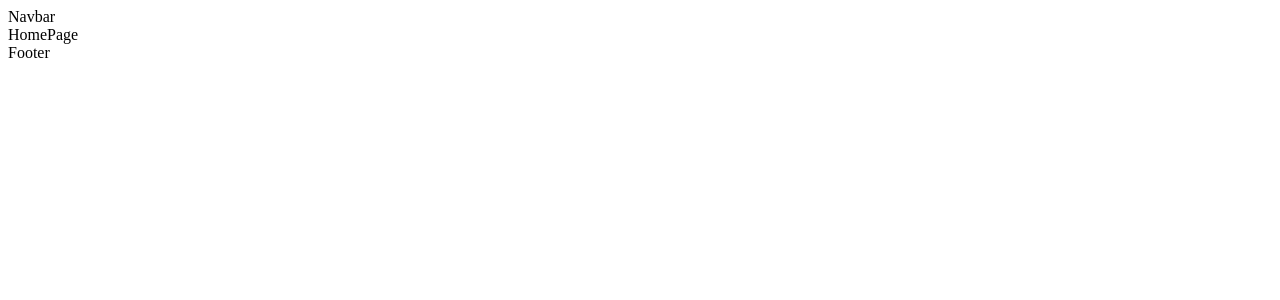
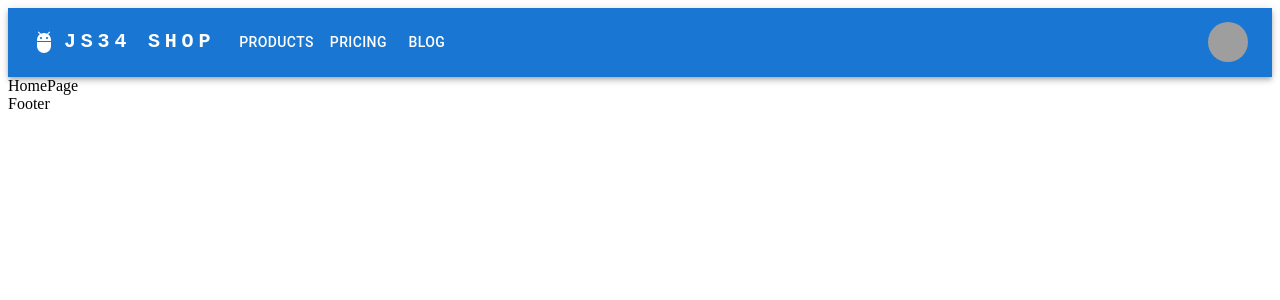
Before and after one commit to Alex-prog814/project_with_mentor-js34, a React (Create React App) app: page / in a window 1280 px wide. Shown: the top 300 px of the page. Built offline with nearby package versions, Linux system fonts and the light colour scheme; grey boxes are pictures that could not be loaded.

Commit message:
Add store/slice files

```diff
--- a/src/components/Navbar.jsx
+++ b/src/components/Navbar.jsx
@@ -1,9 +1,184 @@
-import React from 'react'
+import * as React from 'react';
+import AppBar from '@mui/material/AppBar';
+import Box from '@mui/material/Box';
+import Toolbar from '@mui/material/Toolbar';
+import IconButton from '@mui/material/IconButton';
+import Typography from '@mui/material/Typography';
+import Menu from '@mui/material/Menu';
+import MenuIcon from '@mui/icons-material/Menu';
+import Container from '@mui/material/Container';
+import Avatar from '@mui/material/Avatar';
+import Button from '@mui/material/Button';
+import Tooltip from '@mui/material/Tooltip';
+import MenuItem from '@mui/material/MenuItem';
+import AdbIcon from '@mui/icons-material/Adb';
+// custom
+import { useNavigate } from 'react-router-dom';
 
-const Navbar = () => {
+const pages = ['Products', 'Pricing', 'Blog'];
+const settings = [
+  {
+    name: 'Register',
+    path: '/register'
+  },
+  {
+    name: 'Login',
+    path: '/login'
+  }
+];
+
+function ResponsiveAppBar() {
+  const [anchorElNav, setAnchorElNav] = React.useState(null);
+  const [anchorElUser, setAnchorElUser] = React.useState(null);
+
+  const handleOpenNavMenu = (event) => {
+    setAnchorElNav(event.currentTarget);
+  };
+  const handleOpenUserMenu = (event) => {
+    setAnchorElUser(event.currentTarget);
+  };
+
+  const handleCloseNavMenu = () => {
+    setAnchorElNav(null);
+  };
+
+  const handleCloseUserMenu = () => {
+    setAnchorElUser(null);
+  };
+
+  // custom
+  const navigate = useNavigate();
+
   return (
-    <div>Navbar</div>
-  )
+    <AppBar position="static">
+      <Container maxWidth="xl">
+        <Toolbar disableGutters>
+          <AdbIcon sx={{ display: { xs: 'none', md: 'flex' }, mr: 1 }} />
+          <Typography
+            variant="h6"
+            noWrap
+            component="a"
+            href="/"
+            sx={{
+              mr: 2,
+              display: { xs: 'none', md: 'flex' },
+              fontFamily: 'monospace',
+              fontWeight: 700,
+              letterSpacing: '.3rem',
+              color: 'inherit',
+              textDecoration: 'none',
+            }}
+          >
+            JS34 SHOP
+          </Typography>
+
+          <Box sx={{ flexGrow: 1, display: { xs: 'flex', md: 'none' } }}>
+            <IconButton
+              size="large"
+              aria-label="account of current user"
+              aria-controls="menu-appbar"
+              aria-haspopup="true"
+              onClick={handleOpenNavMenu}
+              color="inherit"
+            >
+              <MenuIcon />
+            </IconButton>
+            <Menu
+              id="menu-appbar"
+              anchorEl={anchorElNav}
+              anchorOrigin={{
+                vertical: 'bottom',
+                horizontal: 'left',
+              }}
+              keepMounted
+              transformOrigin={{
+                vertical: 'top',
+                horizontal: 'left',
+              }}
+              open={Boolean(anchorElNav)}
+              onClose={handleCloseNavMenu}
+              sx={{
+                display: { xs: 'block', md: 'none' },
+              }}
+            >
+              {pages.map((page) => (
+                <MenuItem key={page} onClick={handleCloseNavMenu}>
+                  <Typography textAlign="center">{page}</Typography>
+                </MenuItem>
+              ))}
+            </Menu>
+          </Box>
+          <AdbIcon sx={{ display: { xs: 'flex', md: 'none' }, mr: 1 }} />
+          <Typography
+            variant="h5"
+            noWrap
+            component="a"
+            href="/"
+            sx={{
+              mr: 2,
+              display: { xs: 'flex', md: 'none' },
+              flexGrow: 1,
+              fontFamily: 'monospace',
+              fontWeight: 700,
+              letterSpacing: '.3rem',
+              color: 'inherit',
+              textDecoration: 'none',
+            }}
+          >
+            LOGO
+          </Typography>
+          <Box sx={{ flexGrow: 1, display: { xs: 'none', md: 'flex' } }}>
+            {pages.map((page) => (
+              <Button
+                key={page}
+                onClick={handleCloseNavMenu}
+                sx={{ my: 2, color: 'white', display: 'block' }}
+              >
+                {page}
+              </Button>
+            ))}
+          </Box>
+
+          <Box sx={{ flexGrow: 0 }}>
+            <Tooltip title="Account">
+              <IconButton onClick={handleOpenUserMenu} sx={{ p: 0 }}>
+                <Avatar alt="Remy Sharp" src="/static/images/avatar/2.jpg" />
+              </IconButton>
+            </Tooltip>
+            <Menu
+              sx={{ mt: '45px' }}
+              id="menu-appbar"
+              anchorEl={anchorElUser}
+              anchorOrigin={{
+                vertical: 'top',
+                horizontal: 'right',
+              }}
+              keepMounted
+              transformOrigin={{
+                vertical: 'top',
+                horizontal: 'right',
+              }}
+              open={Boolean(anchorElUser)}
+              onClose={handleCloseUserMenu}
+            >
+              {settings.map((setting) => (
+                <MenuItem key={setting.name} onClick={() => {
+                  navigate(setting.path);
+                  handleCloseUserMenu();
+                }}>
+                  <Typography textAlign="center">{setting.name}</Typography>
+                </MenuItem>
+              ))}
+              <MenuItem key="Logout" onClick={() => {
+                handleCloseUserMenu();
+              }}>
+                  <Typography textAlign="center">Logout</Typography>
+              </MenuItem>
+            </Menu>
+          </Box>
+        </Toolbar>
+      </Container>
+    </AppBar>
+  );
 }
-
-export default Navbar
+export default ResponsiveAppBar;
--- a/src/index.js
+++ b/src/index.js
@@ -2,10 +2,14 @@
 import ReactDOM from 'react-dom/client';
 import App from './App';
 import { BrowserRouter } from 'react-router-dom';
+import { Provider } from 'react-redux';
+import store from './store/store';
 
 const root = ReactDOM.createRoot(document.getElementById('root'));
 root.render(
   <BrowserRouter>
-    <App />
+    <Provider store={store}>
+      <App />
+    </Provider>
   </BrowserRouter>
 );
--- a/src/store/store.js
+++ b/src/store/store.js
@@ -0,0 +1,11 @@
+import { configureStore } from '@reduxjs/toolkit';
+import userSlice from './user/userSlice';
+
+export default configureStore({
+    middleware: getDefaultMiddleware => getDefaultMiddleware({
+        serializableCheck: false
+    }),
+    reducer: {
+        user: userSlice
+    }
+});
--- a/src/store/user/userSlice.js
+++ b/src/store/user/userSlice.js
@@ -0,0 +1,21 @@
+import { createSlice } from '@reduxjs/toolkit';
+
+const userSlice = createSlice({
+    name: 'user',
+    initialState: {
+        user: null,
+        loading: false,
+        status: ''
+    },
+    reducers: {
+        clearStatusState: (state) => {
+            state.status = '';
+        },
+        clearUserState: (state) => {
+            state.user = null;
+        }
+    }
+});
+
+export const { clearStatusState, clearUserState } = userSlice.actions;
+export default userSlice.reducer;
```
